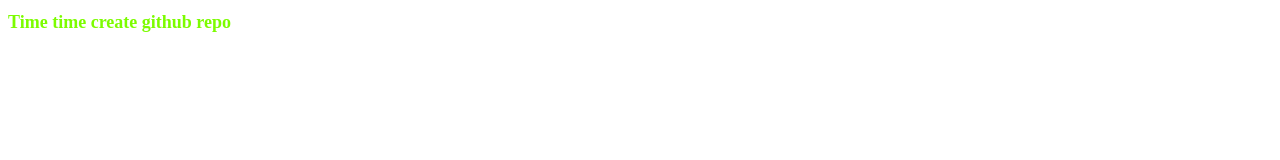
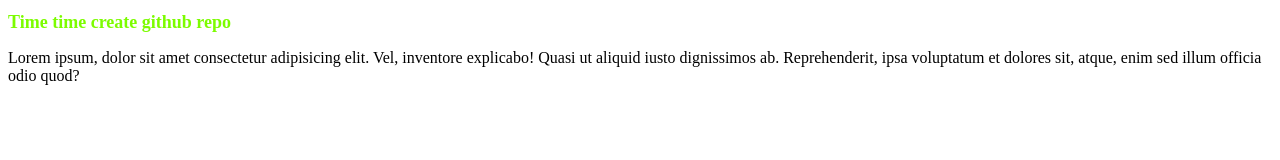
Before and after one commit to jwelahmed/ten-repo, a plain HTML site: page index.html in a window 1280 px wide. Drawn offline with Linux system fonts and the light colour scheme.

Commit message:
second time commit

```diff
--- a/index.html
+++ b/index.html
@@ -9,5 +9,6 @@
 </head>
 <body>
     <h1>Time time create github repo</h1>
+    <p>Lorem ipsum, dolor sit amet consectetur adipisicing elit. Vel, inventore explicabo! Quasi ut aliquid iusto dignissimos ab. Reprehenderit, ipsa voluptatum et dolores sit, atque, enim sed illum officia odio quod?</p>
 </body>
 </html>
```
